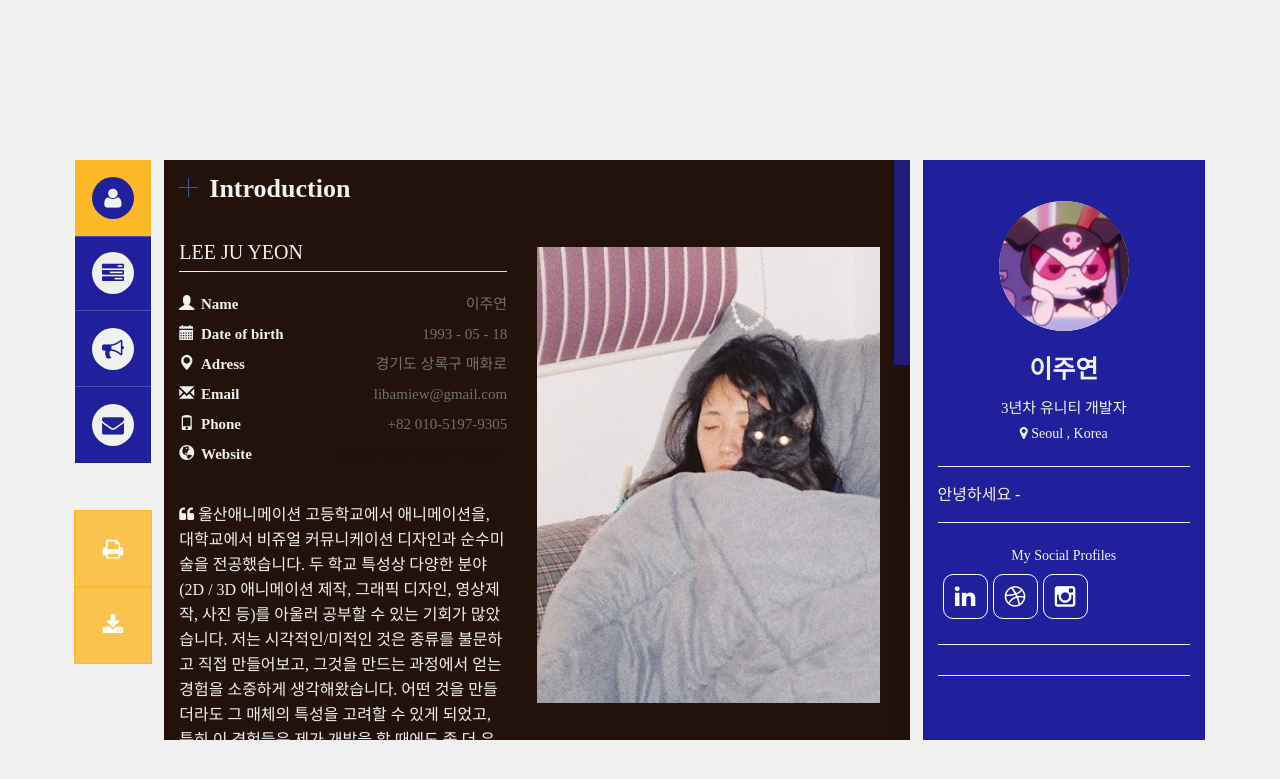
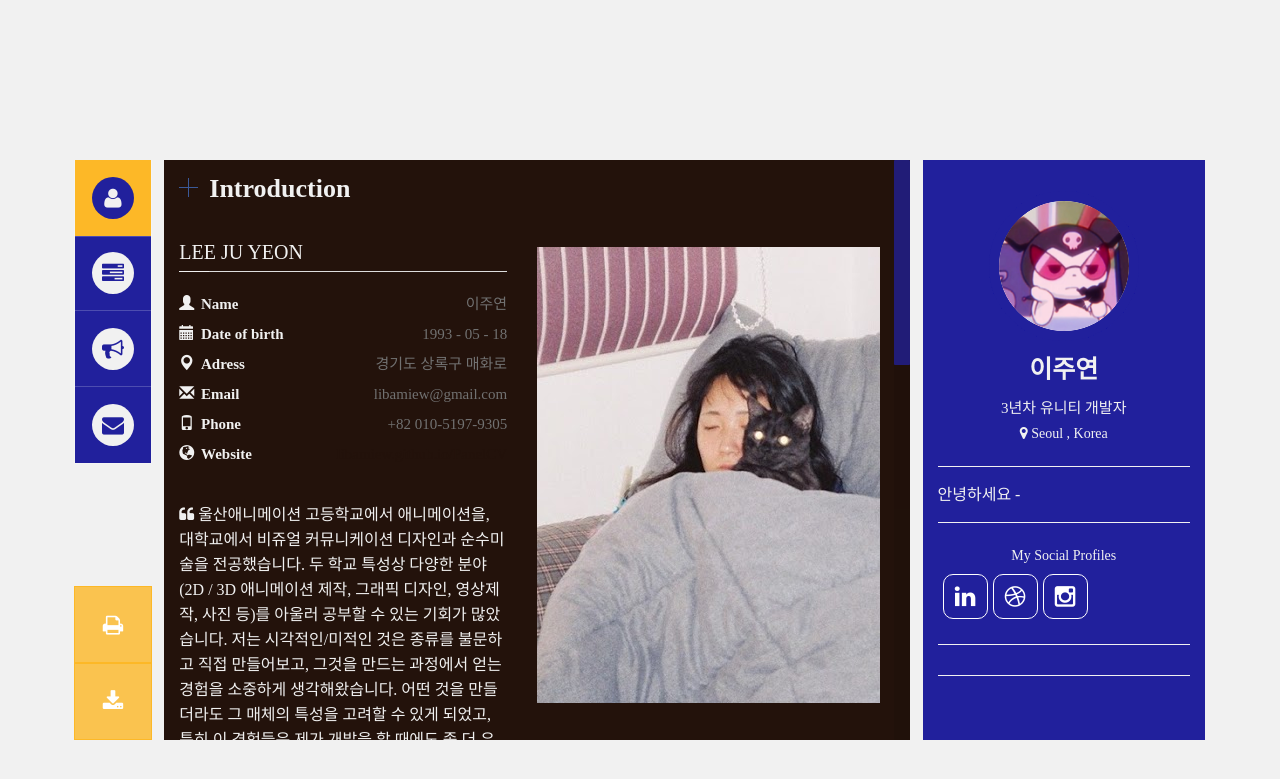
Before and after one commit to libamiew/PanelCV, a Jekyll site: the page built from index.html, in a window 1280 px wide. Shown: the top 779 px of the page. Built offline with Jekyll 4.4.1, drawn with Linux system fonts in a browser that asks for light colours; some web fonts are replaced.

Commit message:
Update index.html

```diff
--- a/index.html
+++ b/index.html
@@ -136,7 +136,7 @@
             <i class="fa fa-bullhorn icon_menu"></i>
         </li>
 
-        <li class="tabs-contact hi-icon-wrap hi-icon-effect-5 hi-icon-effect-5a" data-tab-name="contact" style="margin-bottom: 48px !important;">
+        <li class="tabs-contact hi-icon-wrap hi-icon-effect-5 hi-icon-effect-5a" data-tab-name="contact" style="margin-bottom: 124px !important;">
             <span class="tite-list">contact</span>
             <i class="fa fa-envelope icon_menu"></i>
         </li>
```
